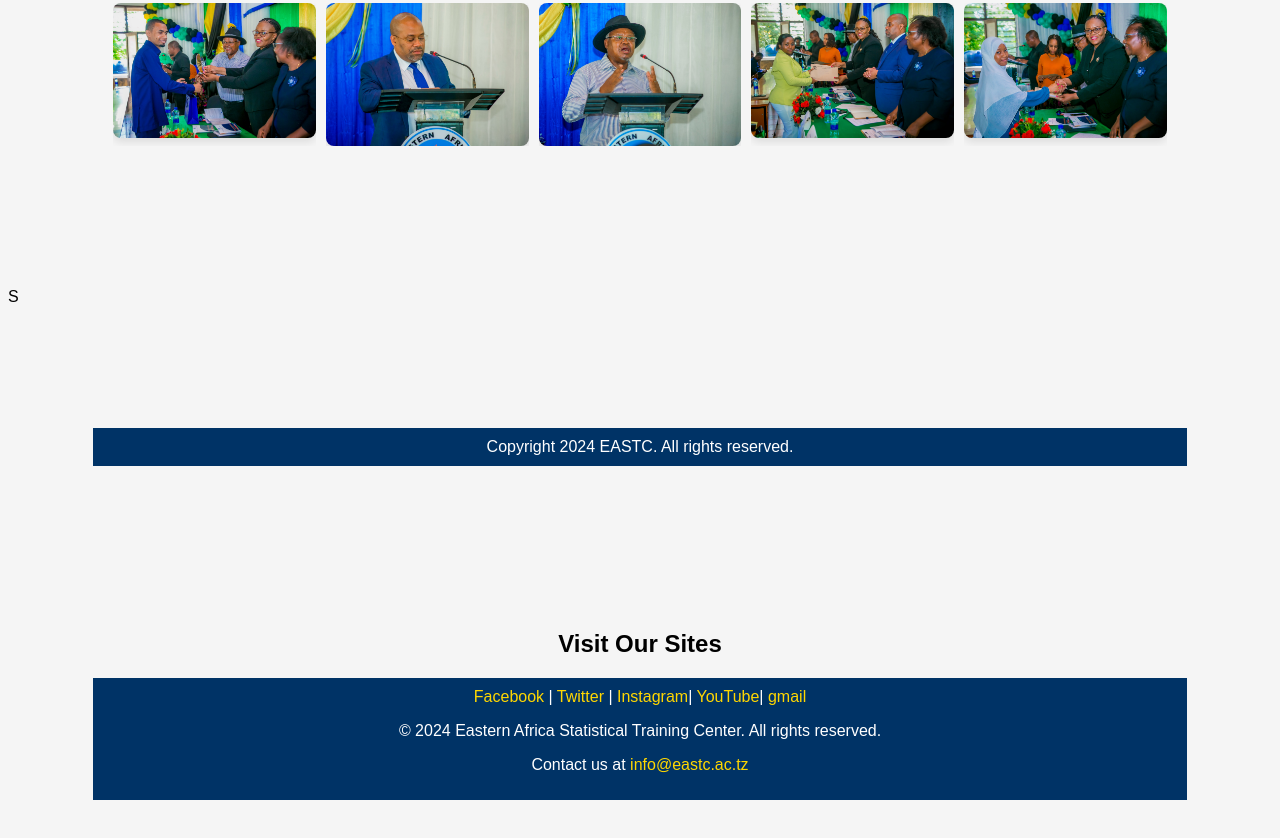
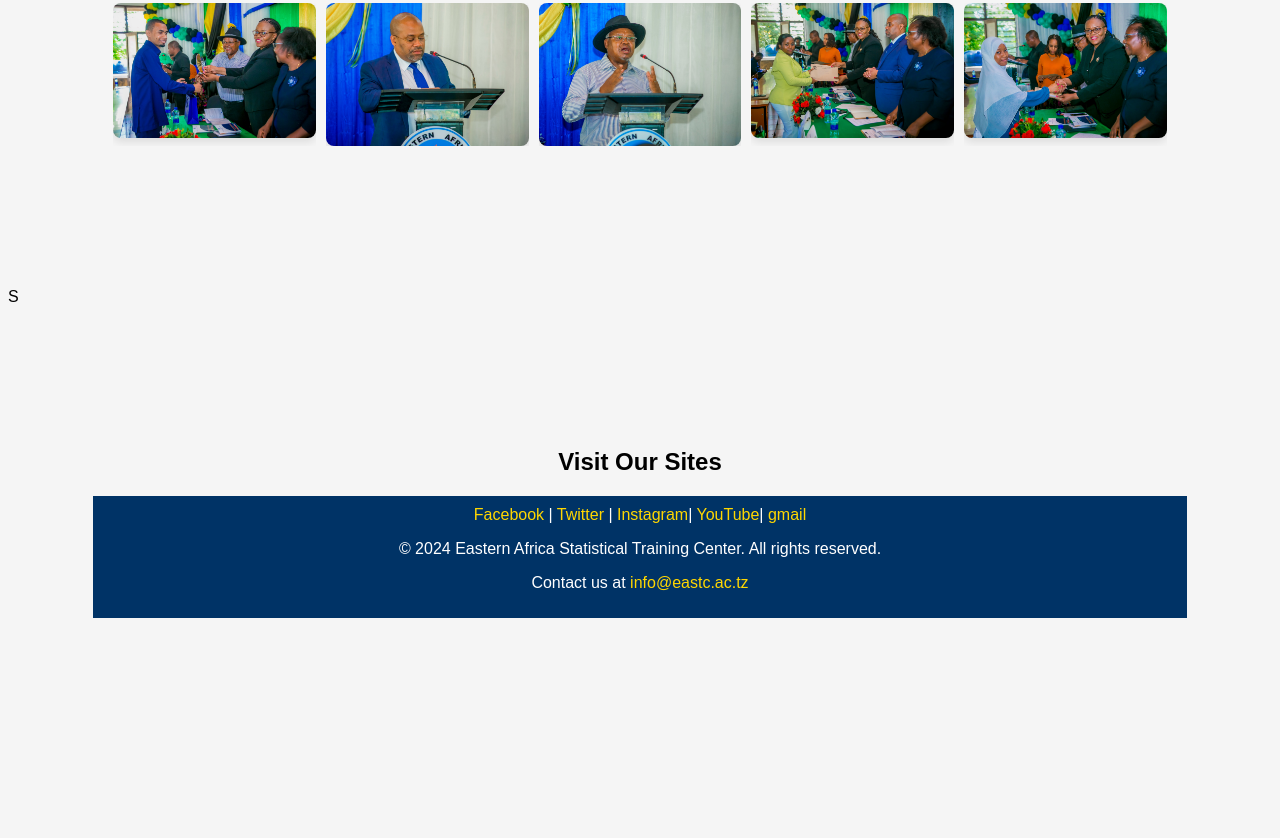
Before and after one commit to Kwangukafula/Kwangu, a plain HTML site: page index.html in a window 1280 px wide. Shown: the part 5327-6165 px from the top of the page. After the commit the page ends 6075 px from the top, so only its background shows below. Drawn offline with Linux system fonts and the light colour scheme.

Commit message:
Update index.html

```diff
--- a/index.html
+++ b/index.html
@@ -577,20 +577,7 @@ S
           background-color: whitesmoke;
         }
       </style>
-    <body>
-      <table>
-        <tr>
-          <td>
 
-  <div class="container-fluid" style="background-color: whitesmoke;">
-    <footer class="row mx-auto tm-footer">
-      <div class="col-md-6 px-0">
-        Copyright  2024  EASTC. All rights reserved.
-      </div>
-    </td>
-        </tr>
-      </table>
-    </body>
 </html>
 <!DOCTYPE html>
 <html>
```
